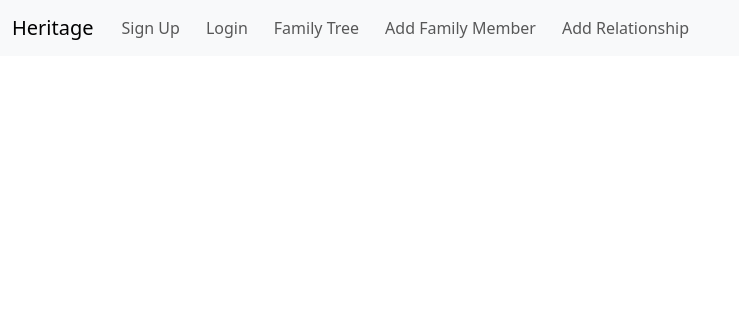
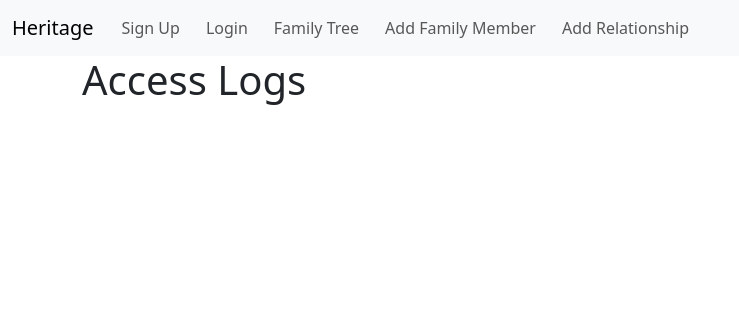
Before and after one commit to HarshalNallapareddy/heritage-project, a Flask app: template templates/accesslogs.html in a window 1280 px wide. Shown: the top 316 px of the page, without its empty margins (0-739 px from the left). Run offline with Flask 3, Linux system fonts and the light colour scheme; the template is opened without the code that fills it, so the values that code supplies are empty.

Commit message:
implemented html page for the access logs

```diff
--- a/templates/accesslogs.html
+++ b/templates/accesslogs.html
@@ -2,6 +2,42 @@
 
 {% block content %}
 
+<h1>Access Logs</h1>
+    <div id="accessLogs"></div>
 
+    <script>
+        document.addEventListener("DOMContentLoaded", function () {
+            fetchAccessLogs();
+        });
+
+        function fetchAccessLogs() {
+            fetch('/getaccesslogs')
+                .then(response => response.json())
+                .then(logs => {
+                    const accessLogsDiv = document.getElementById('accessLogs');
+                    accessLogsDiv.innerHTML = ''; // Clear previous logs
+                    if (logs.length === 0) {
+                        accessLogsDiv.innerHTML = '<p>No access logs available.</p>';
+                    } else {
+                        const logsHTML = logs.map(log => {
+                            const date = new Date(log.time).toLocaleString();
+                            return `<div>
+                                        <p><strong>User ID:</strong> ${log.userid}</p>
+                                        <p><strong>Action Type:</strong> ${log.actiontype}</p>
+                                        <p><strong>Action Details:</strong> ${log.actiondetails}</p>
+                                        <p><strong>Time:</strong> ${date}</p>
+                                    </div>`;
+                        }).join('');
+                        accessLogsDiv.innerHTML = logsHTML;
+                    }
+                })
+                .catch(error => {
+                    console.error('Error fetching access logs:', error);
+                });
+        }
+
+        // Automatically refresh access logs every 5 seconds
+        setInterval(fetchAccessLogs, 5000);
+    </script>
 
 {% endblock %}
```
